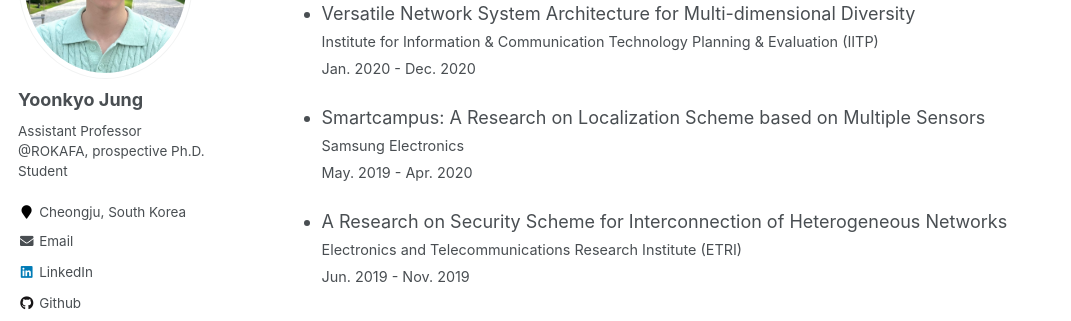
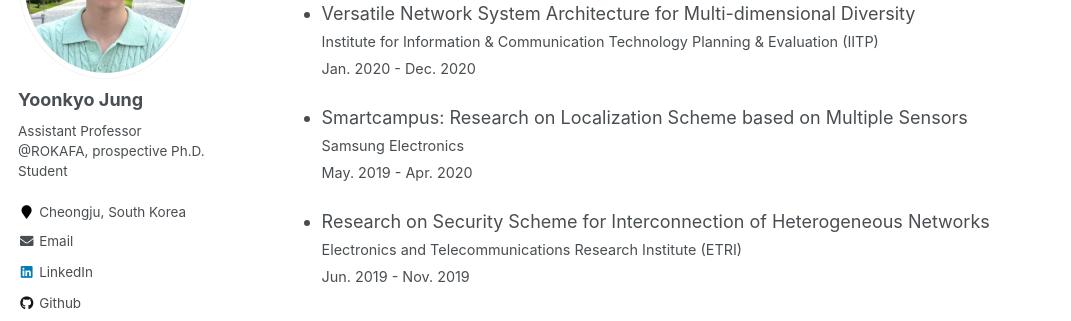
Before and after one commit to Yoonkyo/yoonkyo.github.io, a Jekyll site: the page built from _pages/about.md, in a window 1280 px wide and 900 px high, scrolled down 4284 px. Shown: the part 153-474 px from the top of the window, without its empty margins (0-1071 px from the left). Built offline with Jekyll 4.4.1, drawn with Linux system fonts in a browser that asks for light colours; formulas are drawn with MathJax 3.

Commit message:
update info

```diff
--- a/_pages/about.md
+++ b/_pages/about.md
@@ -190,13 +190,13 @@ Contact: ykjung.rokafa@gmail.com
 <br>Jan. 2020 - Dec. 2020
 </span>
 
-* Smartcampus: A Research on Localization Scheme based on Multiple Sensors
+* Smartcampus: Research on Localization Scheme based on Multiple Sensors
 <span style="font-size:80%">
 <br>Samsung Electronics
 <br>May. 2019 - Apr. 2020
 </span>
 
-* A Research on Security Scheme for Interconnection of Heterogeneous Networks
+* Research on Security Scheme for Interconnection of Heterogeneous Networks
 <span style="font-size:80%">
 <br>Electronics and Telecommunications Research Institute (ETRI)
 <br>Jun. 2019 - Nov. 2019
```
Also changed, not shown: 1 other file.
